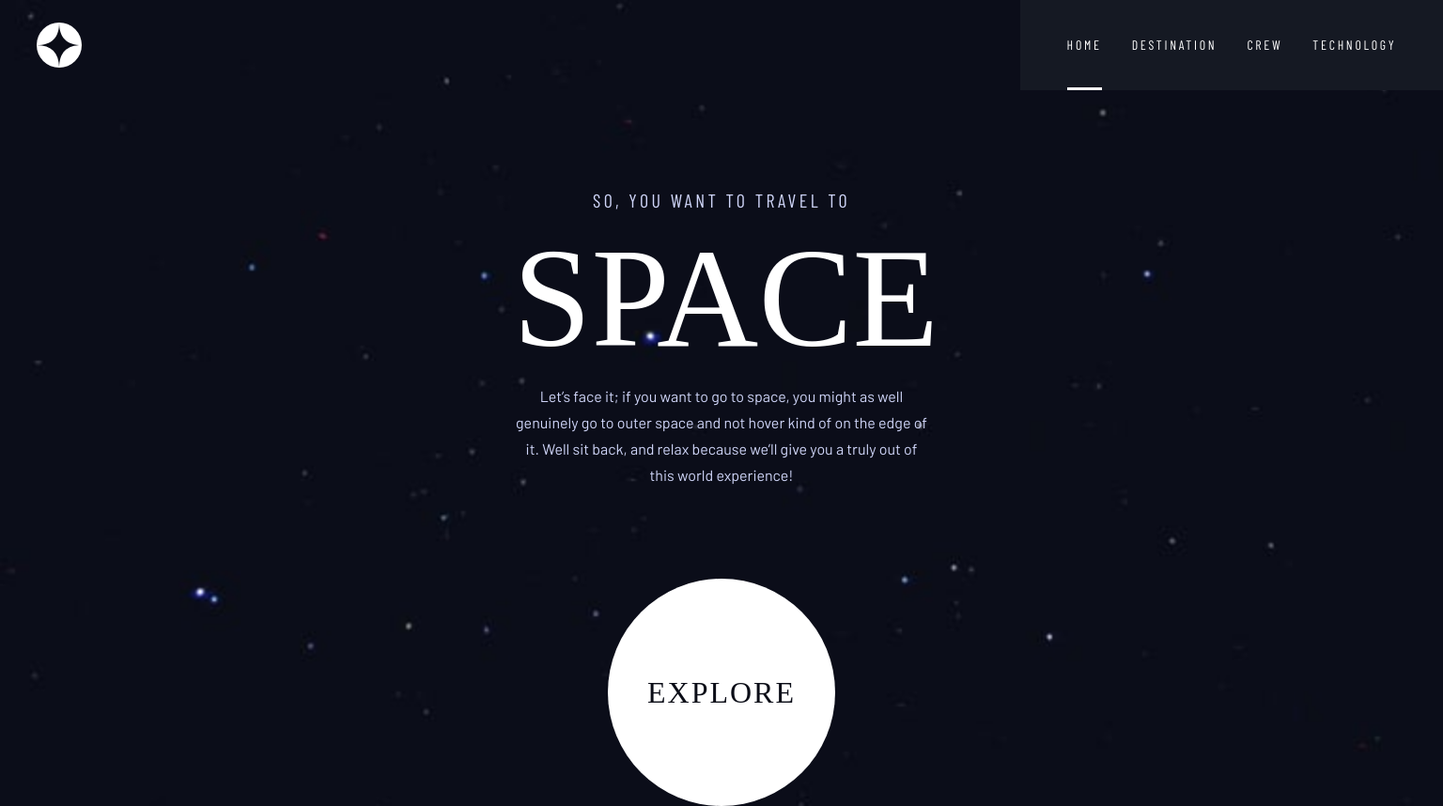
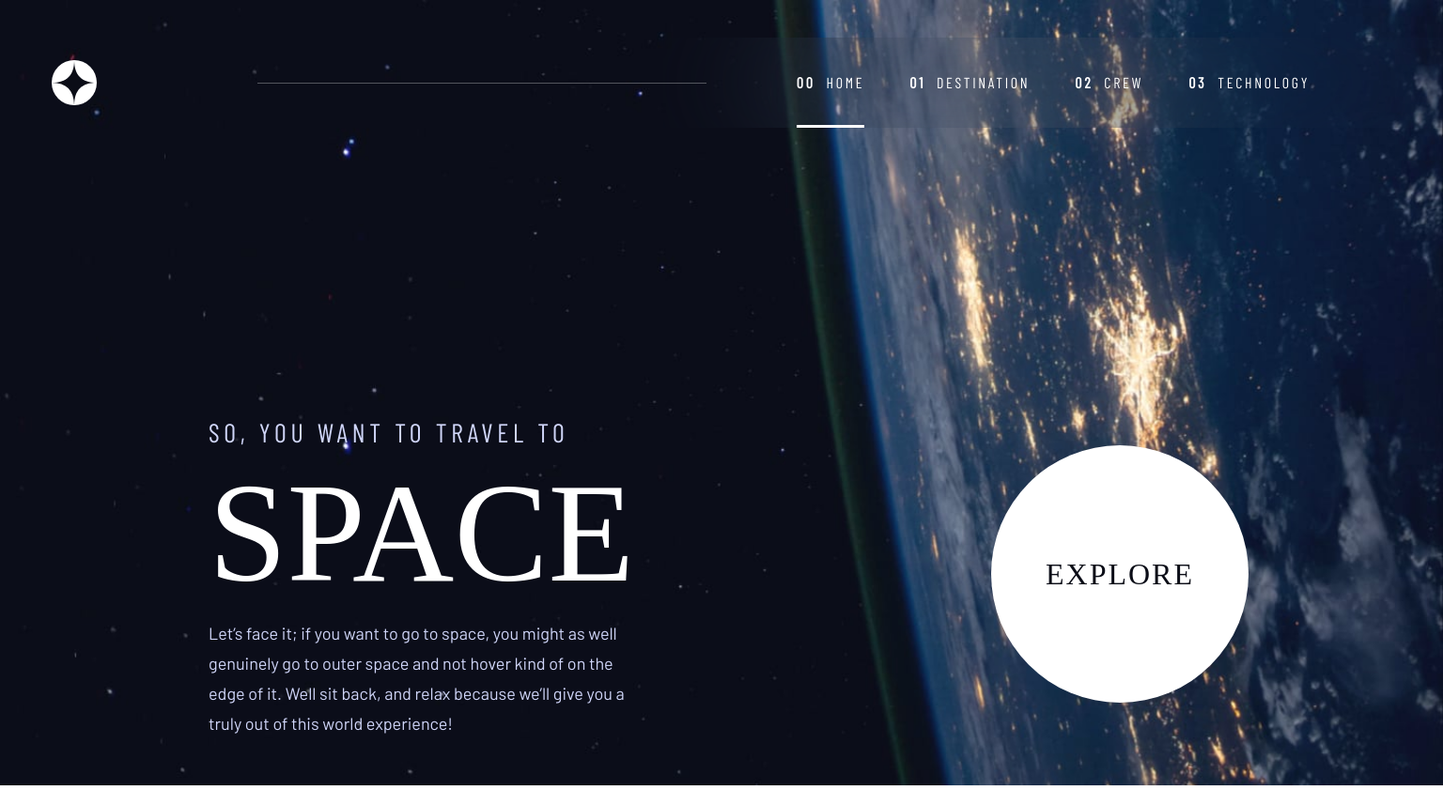
Before and after one commit to DaniielDz/Space-Tourism-Proyect, a plain HTML site: page index.html in a window 1536 px wide. Shown: the whole page at 94% size. After the commit the page ends 836 px from the top, so only its background shows below. Drawn offline with nearby package versions, Linux system fonts and the light colour scheme; a web font is replaced by a local one.

Commit message:
html y css del tamaño desktop en index.html, terminado

```diff
--- a/index.html
+++ b/index.html
@@ -19,8 +19,9 @@
         <button class="button">
             <img src="/src/assets/shared/icon-hamburger.svg" alt="Mobile menu">
         </button>
-        <nav class="header-nav mobile-nav tablet-nav">
+        <nav class="header-nav mobile-nav tablet-nav desktop-nav">
             <ul class="nav-links ">
+                <hr>
                 <li><a class="nav-link nav-link--active" href="#"><span>00</span>home</a></li>
                 <li><a class="nav-link" href="#"><span>01</span>destination</a></li>
                 <li><a class="nav-link" href="#"><span>02</span>crew</a></li>
@@ -35,7 +36,9 @@
                 <h1 class="heading">space</h1>
                 <p class="text">Let’s face it; if you want to go to space, you might as well genuinely go to outer space and not hover kind of on the edge of it. Well sit back, and relax because we’ll give you a truly out of this world experience!</p>
             </div>
-            <a class="home__button" href="#">Explore</a>
+            <div class="button-container">
+                <a class="home__button" href="#">Explore</a>
+            </div>
         </section>
     </main>
 </body>
--- a/src/css/style.css
+++ b/src/css/style.css
@@ -29,6 +29,7 @@ body {
 /* Header */
 .header {
     width: 100%;
+    position: relative;
     display: flex;
     justify-content: space-between;
     align-items: center;
@@ -43,6 +44,17 @@ body {
     border: none;
     cursor: pointer;
     z-index: 10;
+}
+hr {
+    display: none;
+    width: calc(70% - 10.3rem);
+    height: 0.1rem;
+    position: absolute;
+    top: 50%;
+    left: -52%;
+    background-color: rgba(255, 255, 255, 0.30);
+    border: none;
+    z-index: 100;
 }
 .header-nav {
     position: fixed;
@@ -81,7 +93,6 @@ body {
 /* Main */
 .main { margin: 4.8rem auto 0; }
 .home {
-    width: 100%;
     height: 100%;
     display: flex;
     flex-direction: column;
@@ -136,6 +147,7 @@ body {
 
 @media (min-width: 768px) {
     body {
+        height: auto;
         padding: 0;
         background-image: url('/src/assets/home/background-home-tablet.jpg');
     }
@@ -195,3 +207,60 @@ body {
         letter-spacing: .2rem;
     }
 }
+
+@media (min-width: 1440px) {
+    body {
+        background: url('/src/assets/home/background-home-desktop.jpg');
+        background-repeat: no-repeat;
+        background-size: cover;
+    }
+    .header {
+        margin-top: 4rem;
+        padding-left: 5.5rem;
+    }
+    .desktop-nav {
+        position: relative;
+        width: 83rem;
+        backdrop-filter: blur(8rem);
+        background-color: inherit;
+    }
+    .nav-links { gap: 4.8rem; }
+    .nav-link { font-size: 1.6rem; }
+    .nav-link:hover { border-bottom: 3px solid rgba(255, 255, 255, 0.5021) }
+    .nav-link span { display: inline-block; }
+    hr { display: block; }
+    .main { margin-top: 25rem; }
+    .home {
+        margin-left: 10rem;
+        flex-direction: row;
+        justify-content: center;
+        align-items: center;
+        gap: 29.8rem;
+    }
+    .home-content { text-align: left; }
+    .heading5 {
+        height: 3.4rem;
+        font-size: 2.8rem;
+        letter-spacing: 4.72px;
+    }
+    .text {
+        font-size: 1.8rem;
+        line-height: 3.2rem;
+    }
+    .home__button {
+        width: 27.4rem;
+        height: 27.4rem;
+    }
+    .button-container {
+        width: 45rem;
+        height: 45rem;
+        display: flex;
+        align-items: center;
+        justify-content: center;
+        border-radius: 50%;
+    }
+    .button-container:hover {
+        background-color: rgba(255, 255, 255, 0.10);
+        transition: background-color 1s ease;
+    }
+}
```
